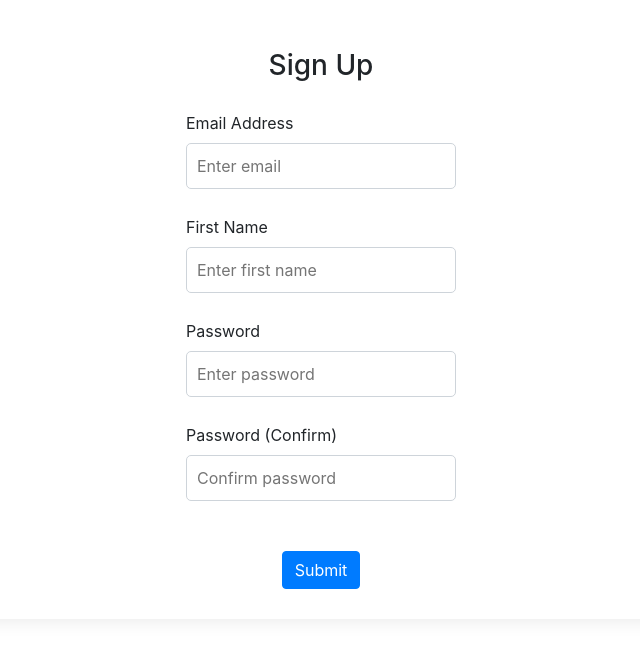
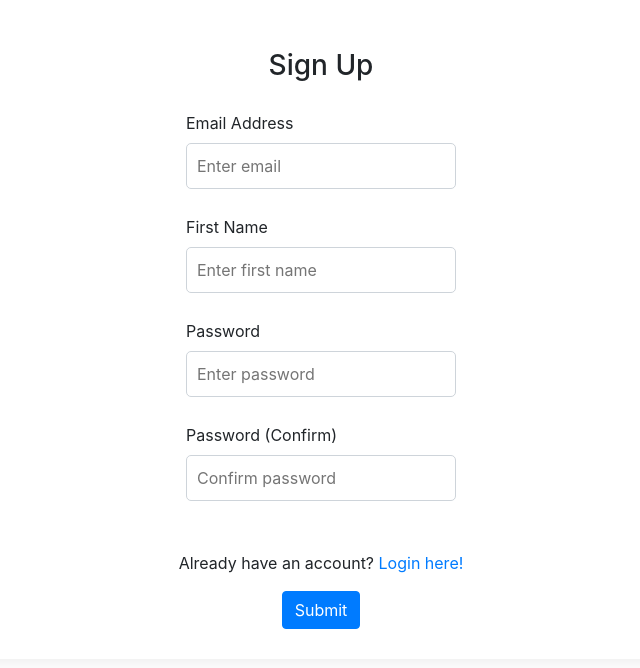
Before and after one commit to Romani20/resource-generator, a Flask app: page /sign-up in a window 1280 px wide. Shown: the part 57-725 px from the top of the page, without its empty margins (319-959 px from the left). Run offline with Flask 3, Linux system fonts and the light colour scheme; some libraries are stand-ins or nearby versions.

Commit message:
Enabled login at signup

```diff
--- a/website/templates/sign_up.html
+++ b/website/templates/sign_up.html
@@ -66,6 +66,8 @@ content %}
       />
     </div>
     <br />
+    <p>Already have an account?
+      <a href="{{ url_for('authenticate.login') }}">Login here!</a></p>
     <button type="submit" class="btn btn-primary">Submit</button>
   </form>
 </div>
```
